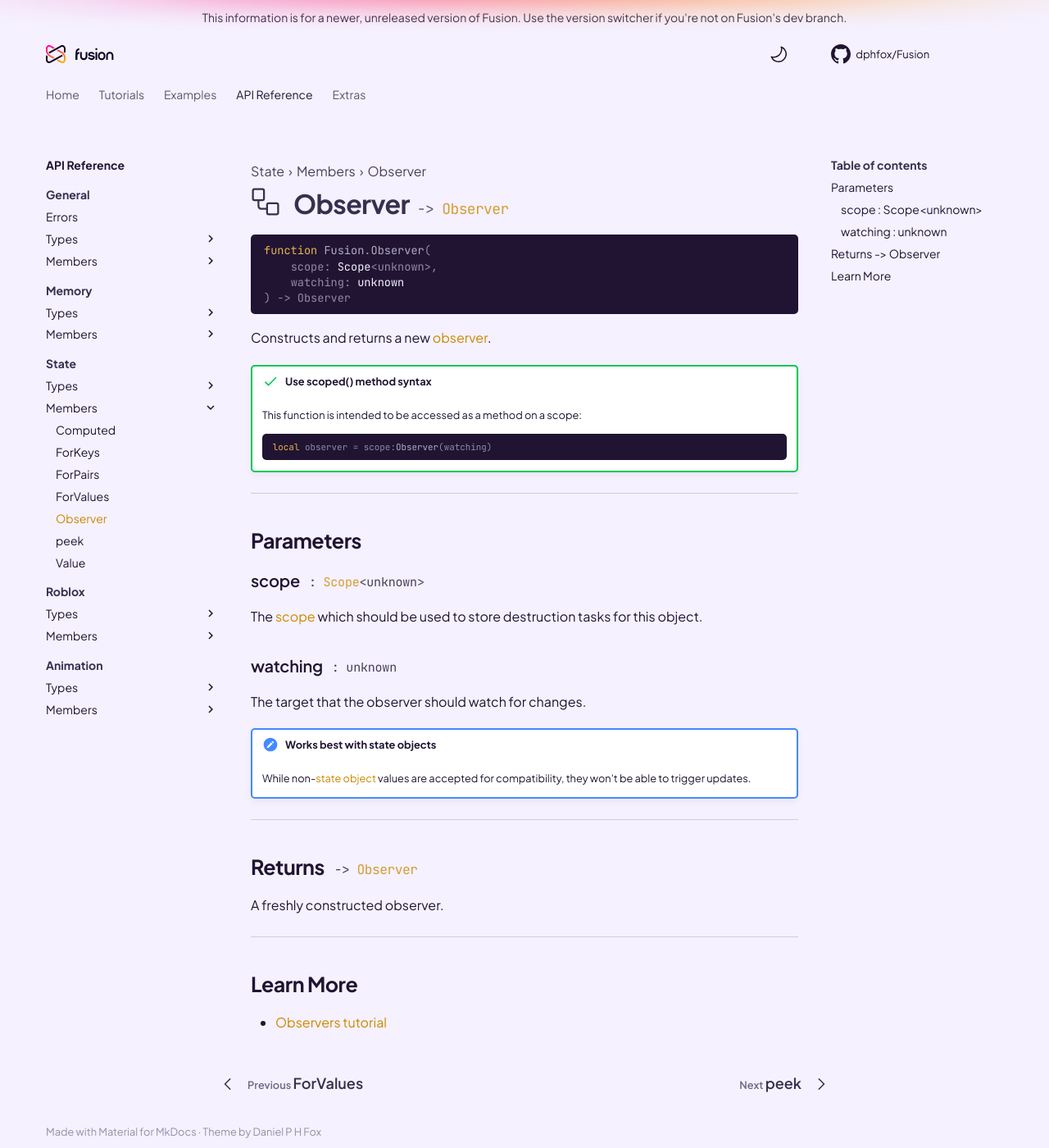
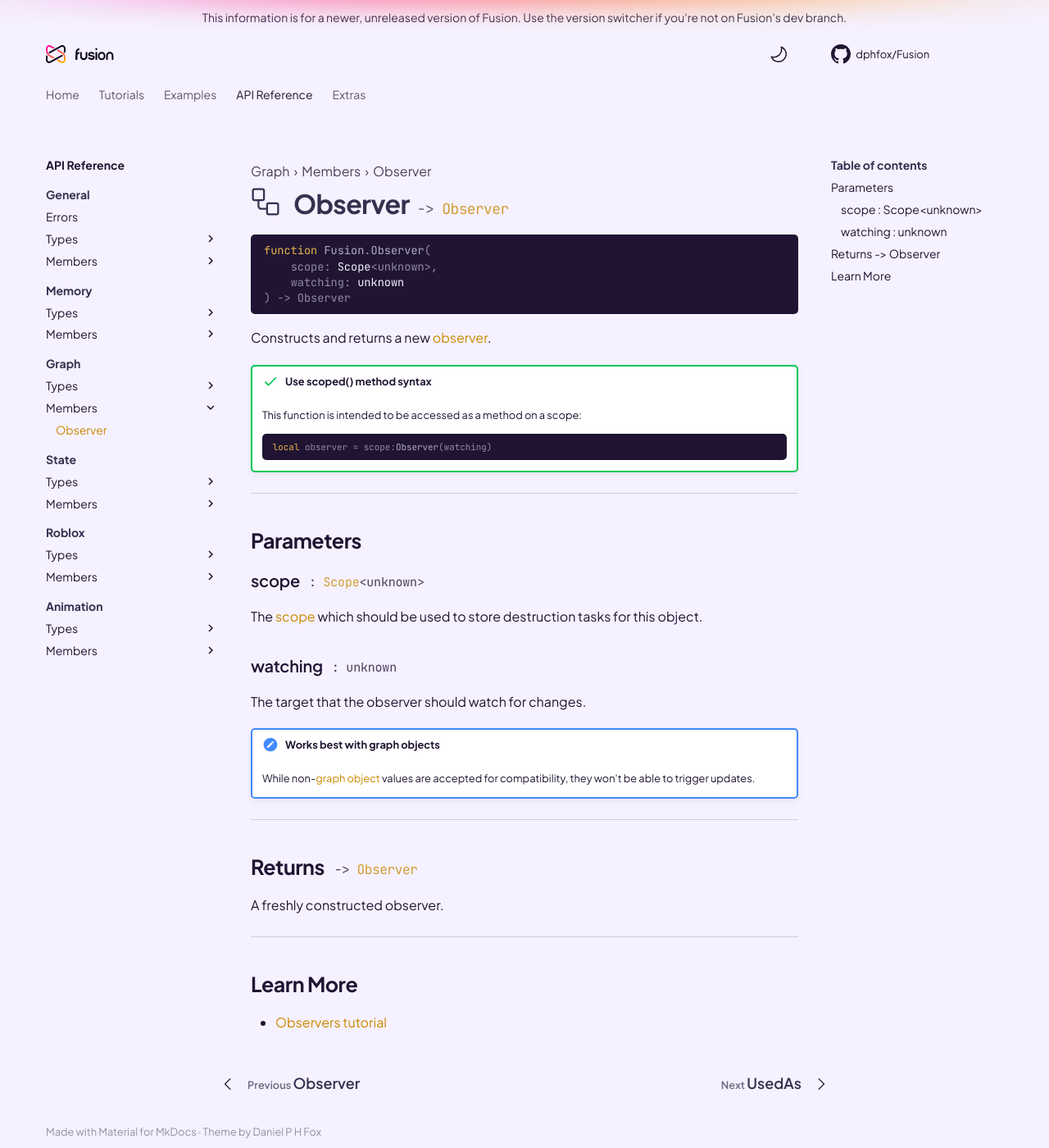
Before and after one commit to dphfox/Fusion, an MkDocs documentation site: the page built from docs/api-reference/graph/members/observer.md, in a window 1280 px wide and 1400 px high. Shown: the whole window at 82% size. Built offline with MkDocs 1.6.1 and Material for MkDocs 9.7.7, drawn with Linux system fonts in a browser that asks for light colours; comment, search, counter and statistics services are not loaded; the version menu is left out.

Commit message:
Move graph operations to new folder

```diff
--- a/docs/api-reference/state/members/observer.md
+++ b/docs/api-reference/graph/members/observer.md
@@ -1,5 +1,5 @@
 <nav class="fusiondoc-api-breadcrumbs">
-	<span>State</span>
+	<span>Graph</span>
 	<span>Members</span>
 	<span>Observer</span>
 </nav>
@@ -50,8 +50,8 @@ destruction tasks for this object.
 
 The target that the observer should watch for changes.
 
-!!! note "Works best with state objects"
-	While non-[state object](../../../state/types/stateobject) values are
+!!! note "Works best with graph objects"
+	While non-[graph object](../../types/graphobject) values are
 	accepted for compatibility, they won't be able to trigger updates.
 
 -----
--- a/mkdocs.yml
+++ b/mkdocs.yml
@@ -114,13 +114,17 @@ nav:
         - deriveScope: api-reference/memory/members/derivescope.md
         - doCleanup: api-reference/memory/members/docleanup.md
         - scoped: api-reference/memory/members/scoped.md
+    - Graph:
+      - Types:
+        - GraphObject: api-reference/graph/types/graphobject.md
+        - Observer: api-reference/graph/types/observer.md
+      - Members:
+        - Observer: api-reference/graph/members/observer.md
     - State:
       - Types:
         - UsedAs: api-reference/state/types/usedas.md
         - Computed: api-reference/state/types/computed.md
         - For: api-reference/state/types/for.md
-        - GraphObject: api-reference/state/types/graphobject.md
-        - Observer: api-reference/state/types/observer.md
         - StateObject: api-reference/state/types/stateobject.md
         - Use: api-reference/state/types/use.md
         - Value: api-reference/state/types/value.md
@@ -129,7 +133,6 @@ nav:
         - ForKeys: api-reference/state/members/forkeys.md
         - ForPairs: api-reference/state/members/forpairs.md
         - ForValues: api-reference/state/members/forvalues.md
-        - Observer: api-reference/state/members/observer.md
         - peek: api-reference/state/members/peek.md
         - Value: api-reference/state/members/value.md
     - Roblox:
```
Also changed, not shown: docs/api-reference/graph/types/graphobject.md (renamed from docs/api-reference/state/types/graphobject.md, +1 -1 lines), docs/api-reference/graph/types/observer.md (renamed from docs/api-reference/state/types/observer.md, +1 -1 lines), docs/api-reference/index.md (+23 -24 lines), 23 other files.
